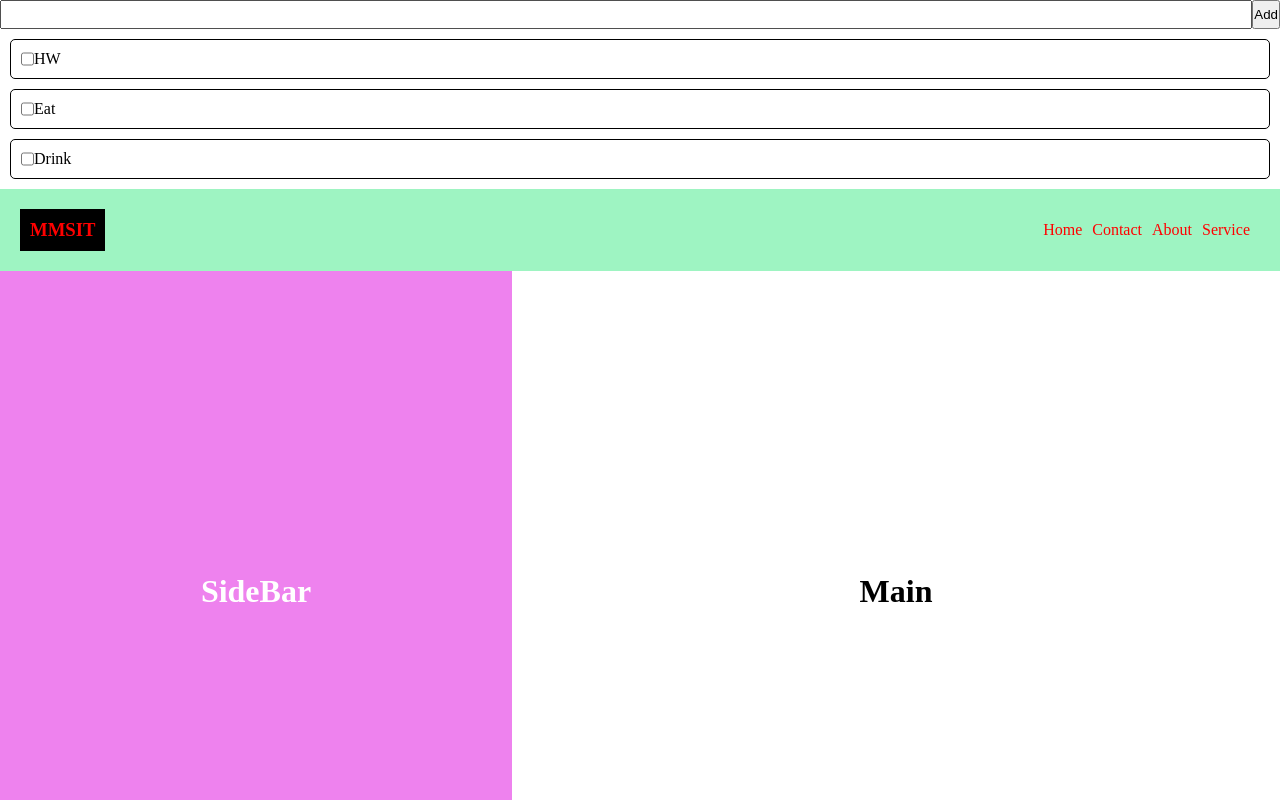
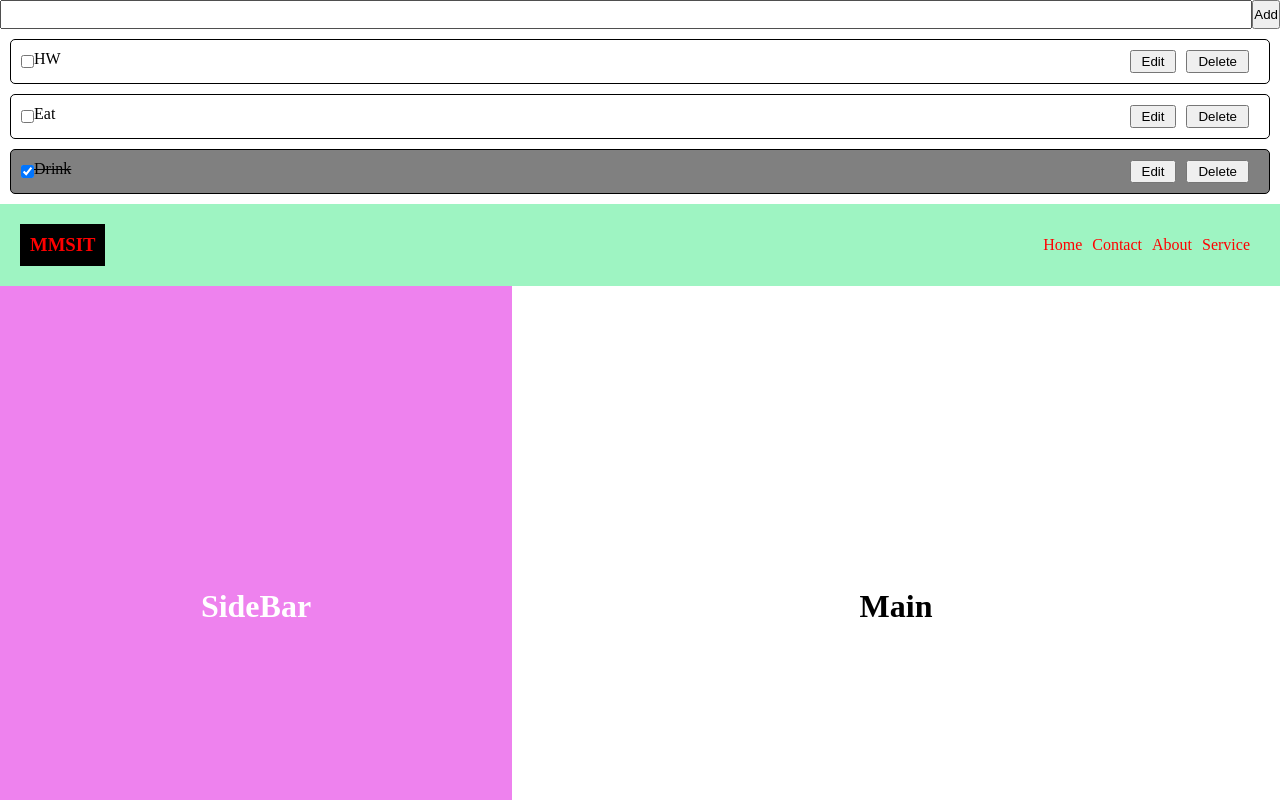
Before and after one commit to mrzinlinhtet/first-react, a React (Create React App) app: page / in a window 1280 px wide. Shown: the top 800 px of the page. Built offline with nearby package versions, Linux system fonts and the light colour scheme.

Commit message:
add todolist except edit

```diff
--- a/src/App.css
+++ b/src/App.css
@@ -3,14 +3,7 @@
     padding: 0;
     box-sizing: border-box;
 }
-.formContainer {
-    display: flex;
-}
 
-.formContainer > input {
-    flex: 1;
-    padding: 5px 10px;
-}
 
 .container {
     width: 100%;
--- a/src/App.jsx
+++ b/src/App.jsx
@@ -5,39 +5,58 @@ import SideBar from "./components/SideBar";
 import "./App.css";
 import List from "./components/List";
 // import style from "./components/App.module.css"
-import {useRef, useState} from "react"
+import { useRef, useState } from "react";
+import Form from "./components/Form/Form";
 
 const App = () => {
   const nameList = ["John", "Jane", "Mary"];
 
-  const inputRef = useRef();
 
   const [initialState, setInitialState] = useState([
-      {text:"HW",id:1,isDone:false},
-      {text:"Eat",id:2,isDone:false},
-      {text:"Drink",id:3,isDone:true}
+    { text: "HW", id: 1, isDone: false },
+    { text: "Eat", id: 2, isDone: false },
+    { text: "Drink", id: 3, isDone: true },
   ]);
 
-  const handleClick = (e) => {
-      e.preventDefault();
-      console.log(inputRef.current.value)
-      // inputRef.current.focus()
-      inputRef.current.style.borderColor = "red"
-      const info = {}
-      info.text = inputRef.current.value
-      info.isDone = false
-      info.id = Math.random(Date.now()) * 1000000
-      setInitialState([...initialState,info]) //...spread op
-      console.log(info)
-    }
+  const handleClick = (text) => {
+    // e.preventDefault();
+    // console.log(inputRef.current.value);
+    // inputRef.current.focus()
+    // inputRef.current.style.borderColor = "red";
+    const data = {};
+    data.text = text;
+    data.isDone = false;
+    data.id = Math.random(Date.now()) * 1000000;
+    setInitialState([...initialState, data]); //...spread op
+    // console.log(data);
+  };
+
+  const handleCheck = (id) => {
+    console.log(id);
+    // setInitialState(initialState.map(i => {
+    //   if(i.id === id) {
+    //     return {text:i.text,isDone:!i.isDone,id:i.id};
+    //   }else {
+    //     return i
+    //   }
+    // }))
+    setInitialState(initialState.map(i => i.id === id ? {text:i.text,isDone:!i.isDone,id:i.id} : i));
+  }
+
+  const handleEdit = () => {
+    console.log("edit");
+  }
+
+  const handleDelete = (id) => {
+    setInitialState(initialState.filter(i => i.id !== id))
+  }
   return (
-    <>
-        {/*<h3 onClick={handleClick}>{initialState}</h3>*/}
-        <form className={"formContainer"} action="">
-            <input ref={inputRef} type="text"/>
-            <button onClick={handleClick}>Add</button>
-        </form>
-        {initialState.map((i) => <List key={i.id} name={i.text} />)}
+    <div>
+      <Form onSubmit = {handleClick} />
+      {/*<h3 onClick={handleClick}>{initialState}</h3>*/}
+      {initialState.map((i) => (
+        <List key={i.id} name={i.text} id={i.id} isDone={i.isDone} onChecked={handleCheck} onEdit={handleEdit} onDelete={handleDelete}/>
+      ))}
       <div className="container">
         <Nav />
         <div className="midContainer">
@@ -46,7 +65,7 @@ const App = () => {
         </div>
         <Footer />
       </div>
-    </>
+    </div>
   );
 };
 
--- /dev/null
+++ b/src/components/Form/Form.css
@@ -0,0 +1,8 @@
+.formContainer {
+     display: flex;
+ }
+
+ .formContainer > input {
+     flex: 1;
+     padding: 5px 10px;
+ }
--- /dev/null
+++ b/src/components/Form/Form.jsx
@@ -0,0 +1,23 @@
+import React from "react";
+import "./Form.css";
+import {useRef} from "react";
+
+const Form = ({onSubmit}) => {
+     const inputRef = useRef();
+    //  console.log(onSubmit);
+     const handleClick = (e) => {
+          e.preventDefault();
+          onSubmit(inputRef.current.value)
+          inputRef.current.value = ""
+     }
+  return (
+    <div>
+      <form className={"formContainer"} action="">
+        <input ref={inputRef} type="text" />
+        <button onClick={handleClick}>Add</button>
+      </form>
+    </div>
+  );
+};
+
+export default Form;
--- a/src/components/List.css
+++ b/src/components/List.css
@@ -4,9 +4,19 @@
     margin: 10px;
     padding: 10px;
     border-radius: 5px;
+    justify-content: space-between;
 }
 
 .done {
     background-color:gray;
     text-decoration:line-through;
 }
+
+.textContainer {
+    display: flex;
+}
+
+.btnContainer > button {
+    margin-right: 10px;
+    padding: 2px 10px;
+}
--- a/src/components/List.jsx
+++ b/src/components/List.jsx
@@ -1,8 +1,20 @@
-import React from 'react'
-import './List.css'
+import React from "react";
+import "./List.css";
 
-const List = ({name,isDone}) => {
+const List = ({ name, isDone, onChecked, id, onEdit, onDelete }) => {
   // console.log(isDone);
+  const handleChange = () => {
+    onChecked(id);
+  };
+
+  const handleEdit = () => {
+    onEdit()
+  }
+
+  const handleDelete = () => {
+    onDelete(id)
+  }
+
 
   // const myStyle = {
   //     bgStyle:{
@@ -13,12 +25,18 @@ const List = ({name,isDone}) => {
   //   const listItems = name.map((name,index) => <li key={index}>{name}, {age}</li>);
   //   console.log(listItems);
   return (
-    <div className={`list ${isDone && "done"}`} >
+    <div className={`list ${isDone && "done"}`}>
       {/* <ul>{listItems}</ul> */}
-        <input type="checkbox" />
+      <div className="textContainer">
+        <input checked={isDone} onChange={handleChange} type="checkbox" />
         <p>{name}</p>
       </div>
-  )
-}
+      <div className="btnContainer">
+        <button onClick={handleEdit}>Edit</button>
+        <button onClick={handleDelete}>Delete</button>
+      </div>
+    </div>
+  );
+};
 
-export default List
+export default List;
```
Lines whose indentation alone changed are shown as unchanged.
